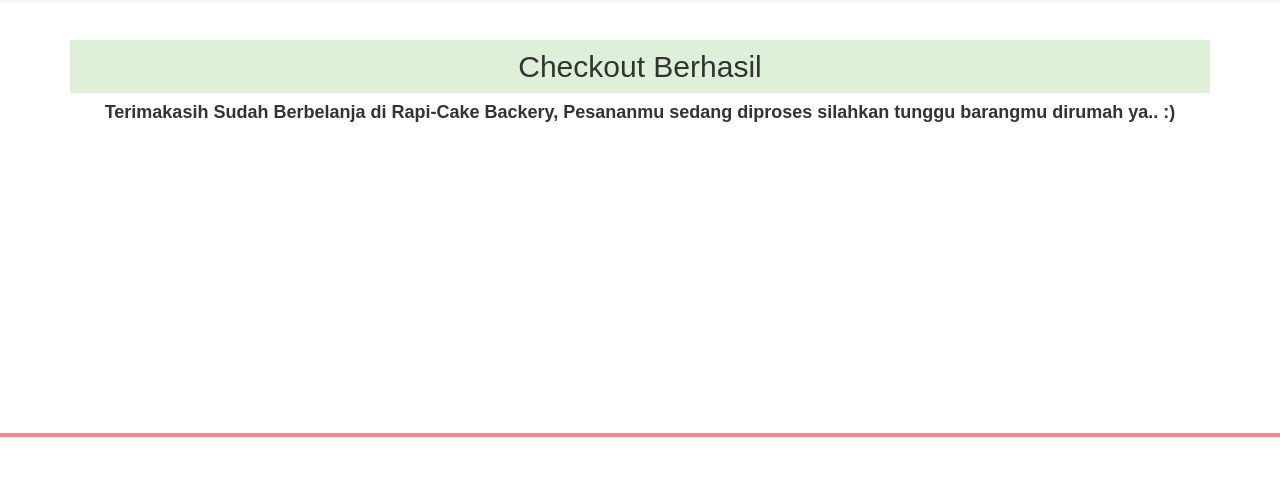
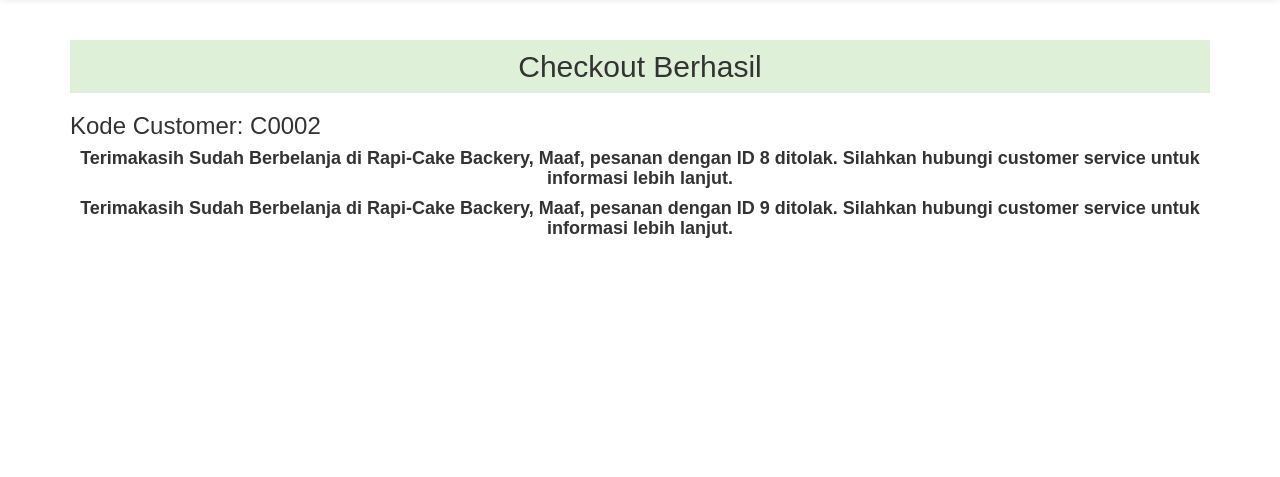
Before and after one commit to jhonvnbb/Web-Teori, a PHP site: page /selesai.php in a window 1280 px wide. Shown: the part 79-556 px from the top of the page. Run offline with PHP 8.4, Linux system fonts and the light colour scheme; a user stored in the database is signed in; data comes from the database, SQL or seed files in the repository.

Commit message:
2nd commit

```diff
--- a/admin/proses/login.php
+++ b/admin/proses/login.php
@@ -8,9 +8,11 @@
 $row = mysqli_fetch_assoc($result);
 $user = $row['username'];
 $ps = $row['password'];
+$kode_customer = $row["kode_customer"];
 if($username == $user){
 	if(password_verify($pass, $ps)){
 		$_SESSION["admin"] = true;
+		$_SESSION["kode_customer"] = $kode_customer;
 		header('location:../halaman_utama.php');
 	}
 	else{
--- a/selesai.php
+++ b/selesai.php
@@ -1,14 +1,58 @@
 <?php
 include 'header.php';
+include './koneksi/koneksi.php';
+
+// Start session if not already started
+if (session_status() == PHP_SESSION_NONE) {
+    session_start();
+}
+
+// Retrieve the customer ID from the session
+if (isset($_SESSION['kode_customer'])) {
+    $customer_id = $_SESSION['kode_customer'];
+
+    // Query to fetch all order details for the given customer ID
+    $query = "SELECT * FROM produksi WHERE kode_customer = '$customer_id'";
+    $result = mysqli_query($conn, $query);
+
+    // Check if the query returned any results
+    if (mysqli_num_rows($result) > 0) {
+        $orders = [];
+        while ($row = mysqli_fetch_assoc($result)) {
+            $orders[] = $row;
+        }
+    } else {
+        $orders = false;
+    }
+} else {
+    $orders = false;
+}
 ?>
 
 <div class="container" style="padding-bottom: 300px;">
     <h2 class="bg-success text-center" style="padding: 10px;">Checkout Berhasil</h2>
-	<h4 class="text-center" style="font-weight: bold;">Terimakasih Sudah Berbelanja di Rapi-Cake Backery, Pesananmu sedang diproses silahkan tunggu barangmu dirumah ya.. :)</h4>
-
+    <?php if ($orders): ?>
+        <h3>Kode Customer: <?php echo htmlspecialchars($customer_id); ?></h3>
+        <?php foreach ($orders as $order): ?>
+            <h4 class="text-center" style="font-weight: bold;">
+                Terimakasih Sudah Berbelanja di Rapi-Cake Backery,
+                <?php
+                if ($order['terima'] == '1') {
+                    echo "Pesanan dengan ID " . htmlspecialchars($order['id_order']) . " diterima dan sedang diproses. Silahkan tunggu barangmu dirumah ya.. :)";
+                } elseif ($order['tolak'] == '1') {
+                    echo "Maaf, pesanan dengan ID " . htmlspecialchars($order['id_order']) . " ditolak. Silahkan hubungi customer service untuk informasi lebih lanjut.";
+                } else {
+                    echo "Pesanan dengan ID " . htmlspecialchars($order['id_order']) . " sedang menunggu konfirmasi. Silahkan tunggu.";
+                }
+                ?>
+            </h4>
+        <?php endforeach; ?>
+    <?php else: ?>
+        <h4 class="text-center" style="font-weight: bold;">
+            Tidak ada pesanan yang ditemukan.
+        </h4>
+    <?php endif; ?>
 </div>
-
-
 
 <?php
 include 'footer.php';
```
Lines whose indentation alone changed are shown as unchanged.
